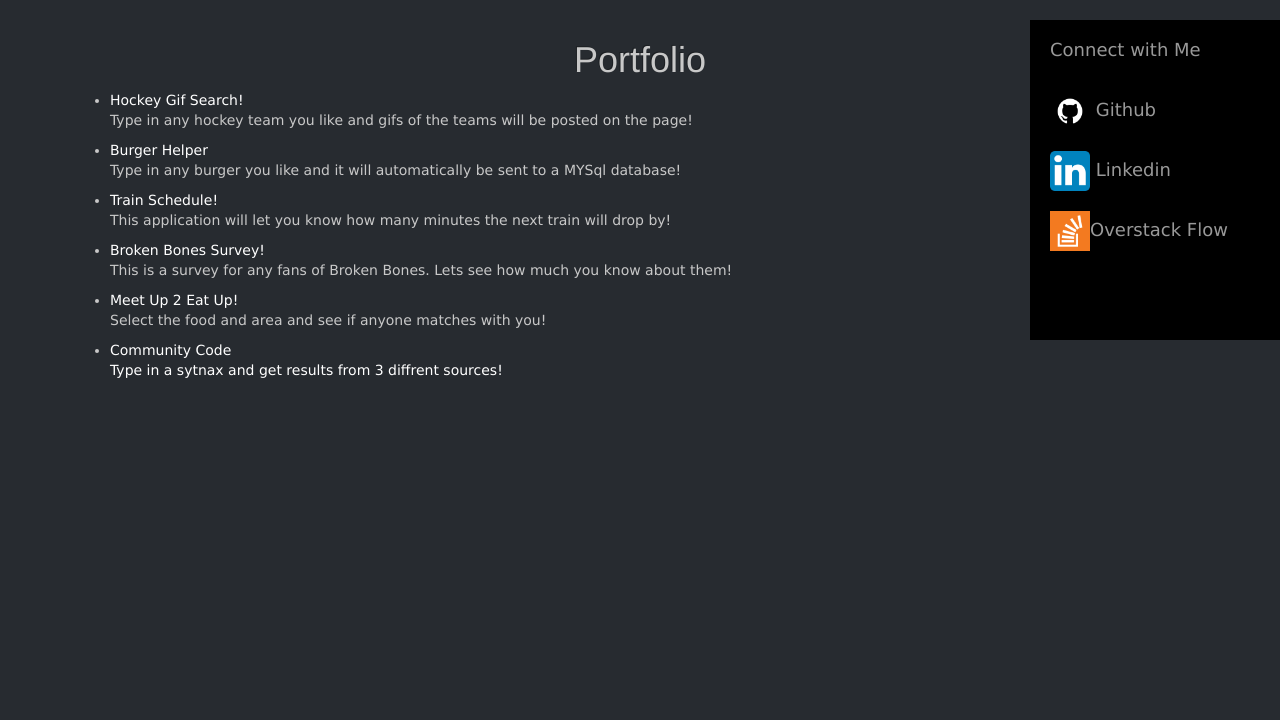
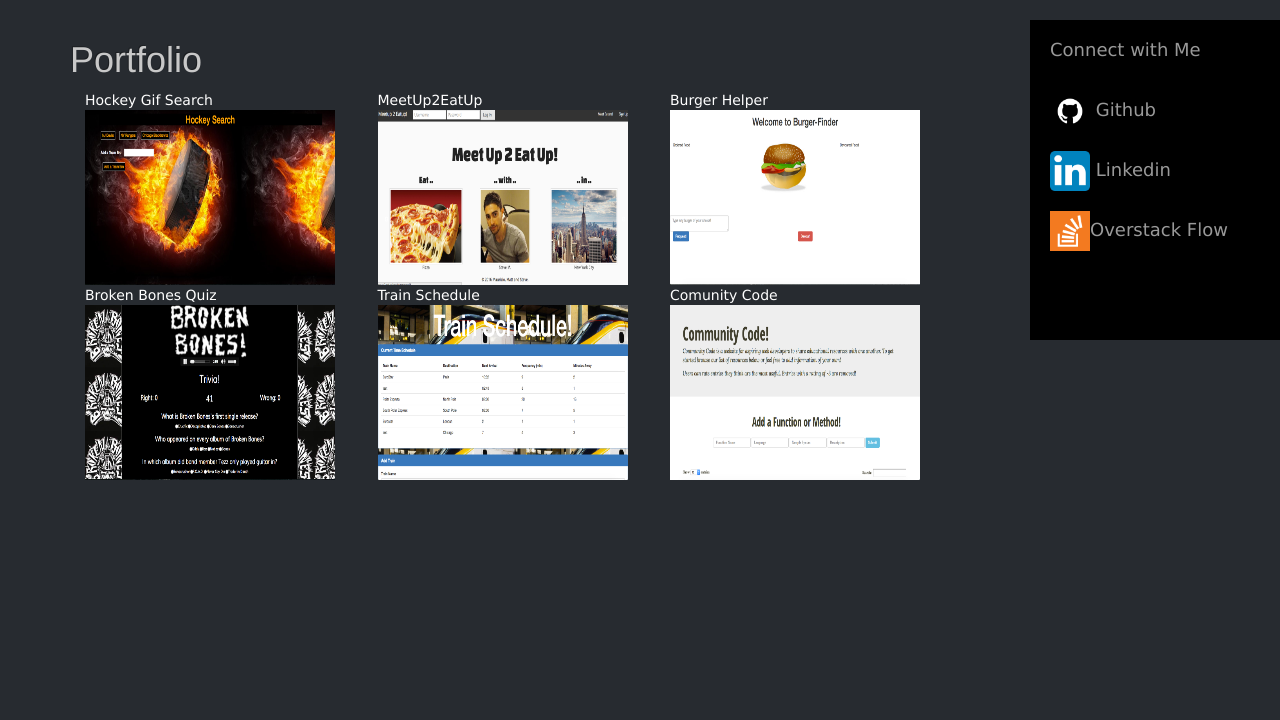
Before and after one commit to mramos1126/my-portfolio, a PHP site: page /portfolioboot.html in a window 1280 px wide. Shown: the part 52-772 px from the top of the page. Run offline with PHP 8.4, Linux system fonts and the light colour scheme; some libraries are stand-ins or nearby versions.

Commit message:
pictures revised

```diff
--- a/assets/css/simple-sidebar.css
+++ b/assets/css/simple-sidebar.css
@@ -11,7 +11,9 @@ body {
     font-family :Verdana;
 }
 
-
+#id{
+    margin-top: 100px;
+}
 
 
 footer
--- a/portfolioboot.html
+++ b/portfolioboot.html
@@ -68,16 +68,39 @@
 
 
   <div class="container">
-   <h1 style="text-align : center">Portfolio</h1>
+   <h1 >Portfolio</h1>
 
-<ul>
- <li><a href='http://still-shelf-23527.herokuapp.com/'> Hockey Gif Search! </a><p>Type in any hockey team you like and gifs of the teams will be posted on the page!</p></li>
-<li><a href='http://fast-dawn-48194.herokuapp.com/'> Burger Helper </a><p>Type in any burger you like and it will automatically be sent to a MYSql database!</p></li>
-<li><a href='http://mysterious-brook-55059.herokuapp.com/'> Train Schedule! </a><p>This application will let you know how many minutes the next train will drop by! </p></li>
-<li><a href='http://agile-reaches-96047.herokuapp.com/'> Broken Bones Survey! </a><p>This is a survey for any fans of Broken Bones. Lets see how much you know about them!</p></li>
-<li><a href='http://meetup2eatup.herokuapp.com/'> Meet Up 2 Eat Up!</a><p>Select the food and area and see if anyone matches with you!  </p></li>
-<li><a href='https://communitycode.herokuapp.com/'>Community Code <p>Type in a sytnax and get results from 3 diffrent sources! </p></a>
-<ul>
+<div class="container">
+  <div class="row">
+
+    <div class="col-sm-3">
+     <a href='http://still-shelf-23527.herokuapp.com/'>Hockey Gif Search <img src= "assets/images/hockey.jpg" id = 'port'style="width:250px;height:175px;"></a>
+    </div>
+    <div class="col-sm-3">
+     <a href='http://meetup2eatup.herokuapp.com/'>MeetUp2EatUp<img src= "assets/images/meetup.jpg" id = 'port' style="width:250px;height:175px;"></a>
+    </div>
+    <div class="col-sm-3">
+     <a href='http://fast-dawn-48194.herokuapp.com/'> Burger Helper <img src= "assets/images/burger.jpg" id = 'port' style="width:250px;height:175px;"></a>
+    </div>
+  </div>
+<div class ='row'>
+
+</div>
+<div class="row">
+    <div class="col-sm-3">
+     <a href='http://agile-reaches-96047.herokuapp.com/'> Broken Bones Quiz <img src= "assets/images/bones.jpg" style="width:250px;height:175px;" id = 'port'></a>
+    </div>
+    <div class="col-sm-3">
+    <a href='http://mysterious-brook-55059.herokuapp.com/'>Train Schedule  <img src= "assets/images/train.jpg" id = 'port' style="width:250px;height:175px;"></a>
+    </div>
+    <div class="col-sm-3">
+      <a href='https://communitycode.herokuapp.com/'>Comunity Code<img src= "assets/images/code.jpg" id = 'port' style="width:250px;height:175px;"></a>
+    </div>
+  </div>
+
+
+
+</div>
 
 </div>
 
```
Also changed, not shown: contactboot.html (+34 -5 lines), assets/images/bones.jpg (added), assets/images/burger.jpg (added), assets/images/code.jpg (added), assets/images/hockey.jpg (added), assets/images/meetup.jpg (added), assets/images/train.jpg (added), 2 other files.
